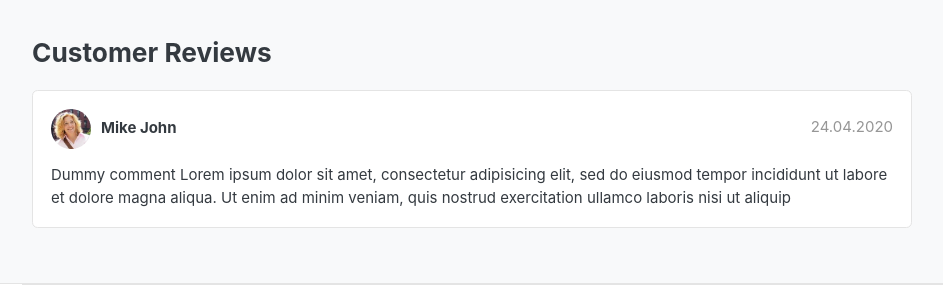
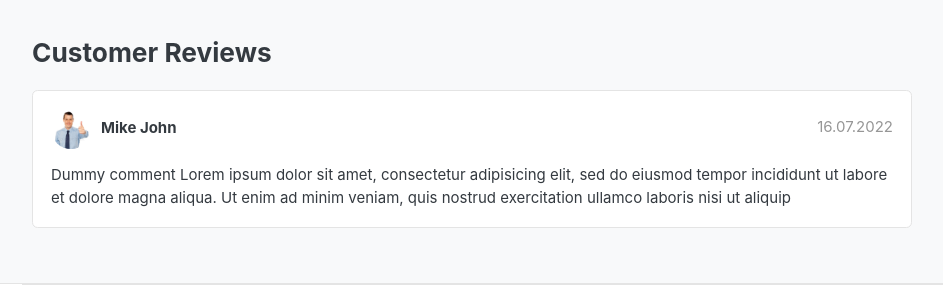
Before and after one commit to shaileshyadav7771/Bazar-online, a Django app: template templates/store/product_detail.html in a window 1280 px wide. Shown: the part 621-921 px from the top of the page, without its empty margins (18-961 px from the left). Run offline with Django 3.2, Linux system fonts and the light colour scheme; the template is opened without the code that fills it, so the values that code supplies are empty; some libraries are stand-ins or nearby versions; some web fonts are replaced.

Commit message:
Product review static Image.

```diff
--- a/templates/store/product_detail.html
+++ b/templates/store/product_detail.html
@@ -1,7 +1,5 @@
 {% extends 'base.html' %}
 {% load static %}
-
-
 
 {% block content %}
 
@@ -101,9 +99,9 @@
 
         <article class="box mb-3">
             <div class="icontext w-100">
-                <img src="./images/avatars/avatar1.jpg" class="img-xs icon rounded-circle">
+                <img src="{% static './images/avatars/avatar3.jpg' %}" class="img-xs icon rounded-circle">
                 <div class="text">
-                    <span class="date text-muted float-md-right">24.04.2020 </span>
+                    <span class="date text-muted float-md-right">16.07.2022 </span>
                     <h6 class="mb-1">Mike John </h6>
 
                 </div>
```
Also changed, not shown: static/images/logo.png (deleted).
